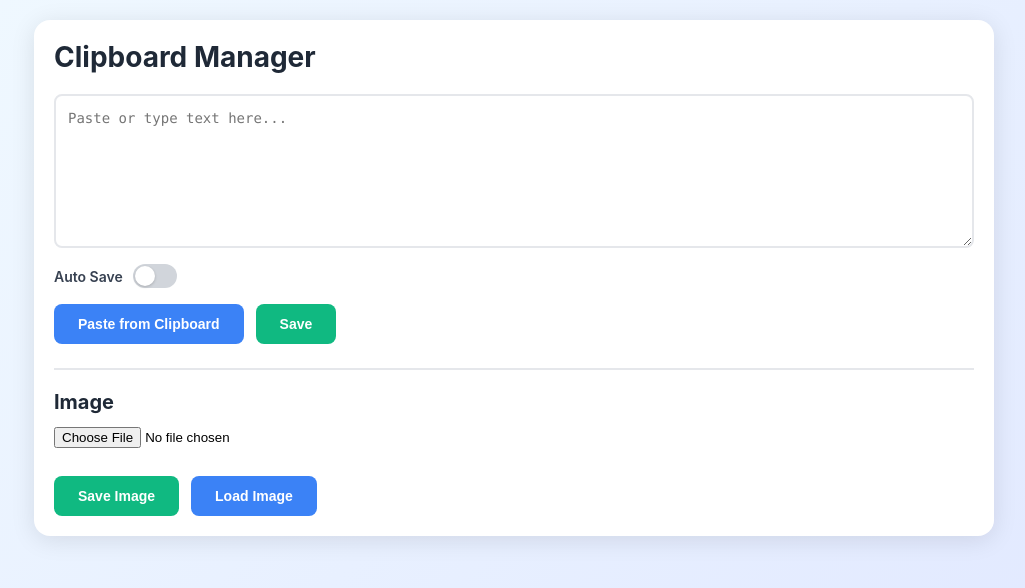
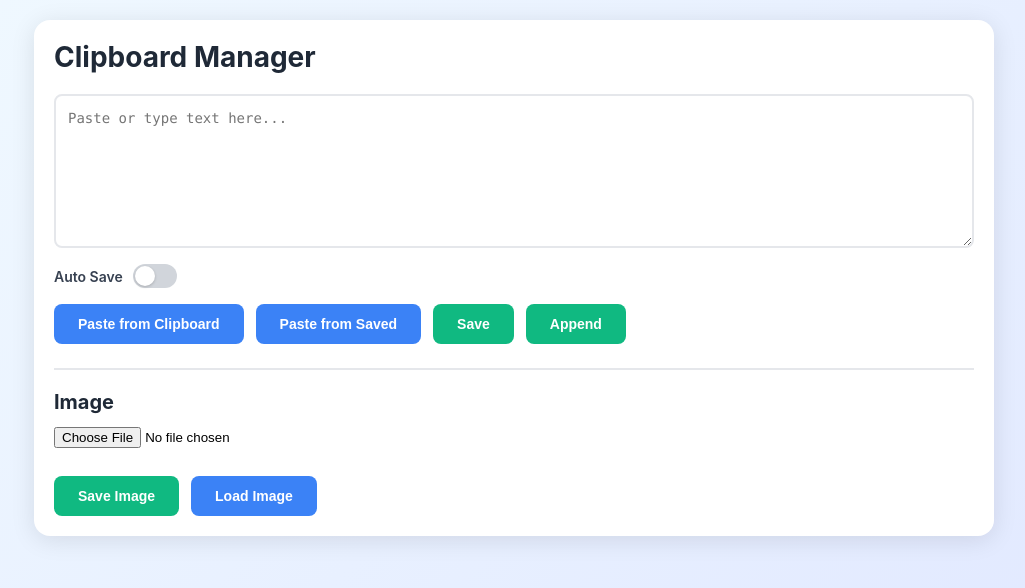
Before and after one commit to firedynasty/clipboard_manager, a React (Create React App) app: page / in a window 1280 px wide. Shown: the top 588 px of the page, without its empty margins (126-1151 px from the left). Built offline with nearby package versions, Linux system fonts and the light colour scheme; no server answers.

Commit message:
add Append button and Paste from Saved button
Co-Authored-By: Claude Opus 4.6 <noreply@anthropic.com>

```diff
--- a/src/App.js
+++ b/src/App.js
@@ -66,6 +66,19 @@ function App() {
         await saveContent(textboxContent);
       } catch (error) {
         alert('Failed to save to server');
+      }
+    }
+  };
+
+  const append = async () => {
+    if (textboxContent.trim()) {
+      try {
+        const combined = savedContent
+          ? savedContent + '\n' + textboxContent
+          : textboxContent;
+        await saveContent(combined);
+      } catch (error) {
+        alert('Failed to append to server');
       }
     }
   };
@@ -169,8 +182,14 @@ function App() {
           <button onClick={pasteFromClipboard} className="paste-button">
             Paste from Clipboard
           </button>
+          <button onClick={() => setTextboxContent(savedContent)} className="paste-button">
+            Paste from Saved
+          </button>
           <button onClick={save} className="save-button">
             Save
+          </button>
+          <button onClick={append} className="save-button">
+            Append
           </button>
         </div>
 
```
